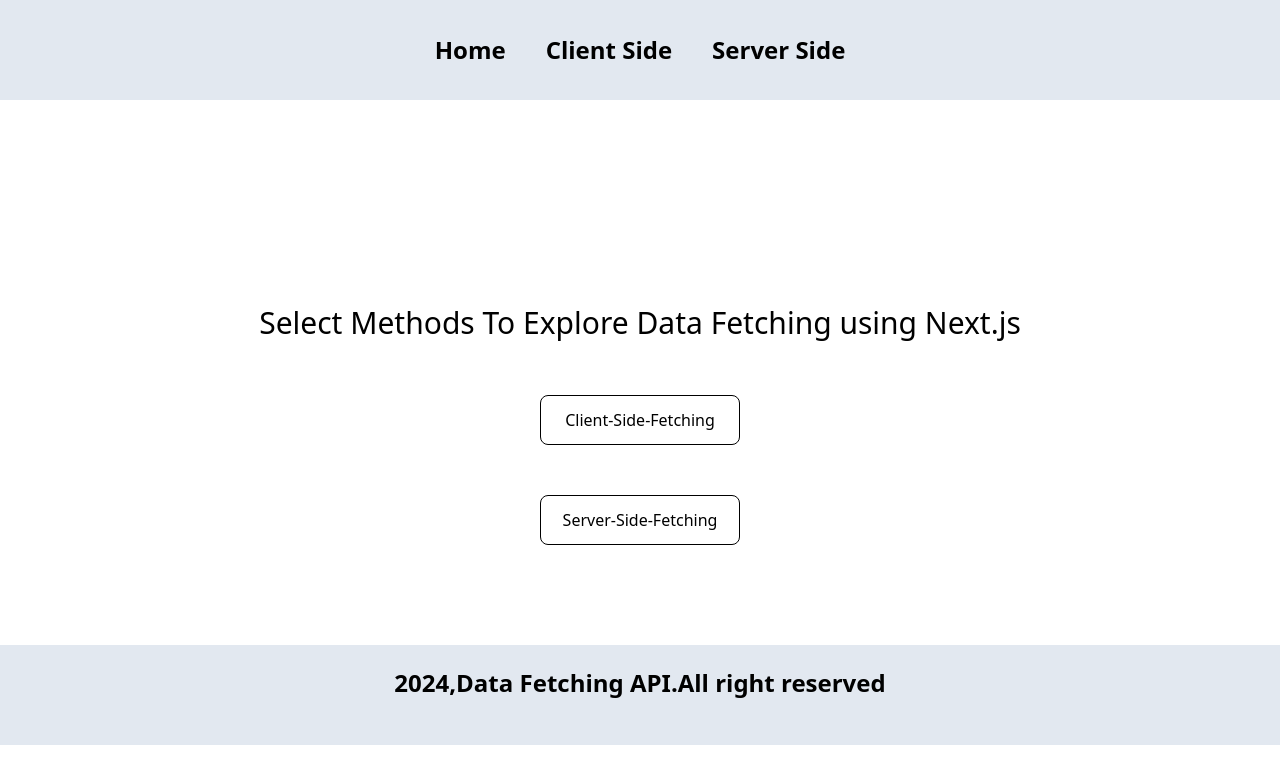
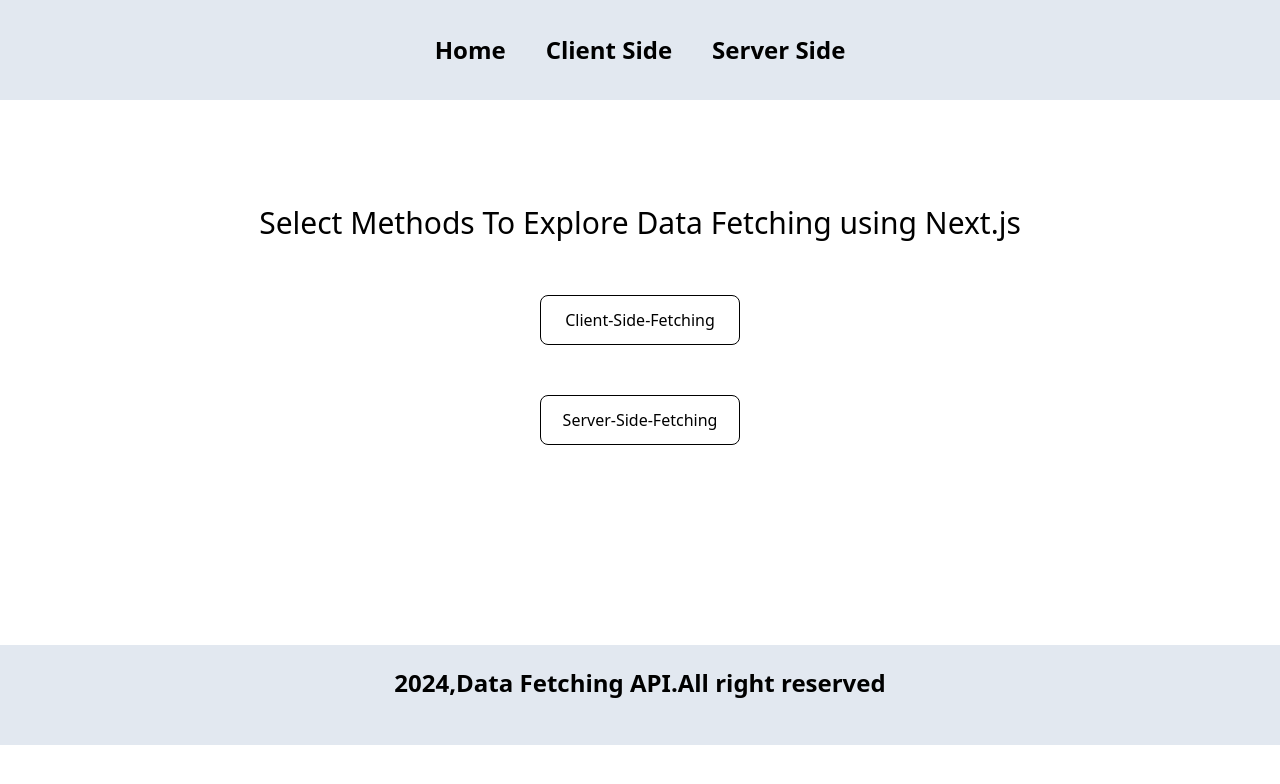
Before and after one commit to sadiaism/assignment7, a Next.js app: page / in a window 1280 px wide. Shown: the top 784 px of the page. Built offline with nearby package versions, Linux system fonts and the light colour scheme.

Commit message:
assignment no.7

```diff
--- a/app/components/Footer.tsx
+++ b/app/components/Footer.tsx
@@ -2,7 +2,7 @@
 
 const Footer = () => {
   return (
-    <div className='bg-slate-200 h-[100px] mt-[100px]'>
+    <div className='bg-slate-200 h-[100px] mt-[200px]'>
         <div className='flex justify-center items-center pt-[20px] text-[24px] font-semibold'>
             <h1 className='text-center'>2024,Data Fetching API.All right reserved</h1>
 
--- a/app/page.tsx
+++ b/app/page.tsx
@@ -4,11 +4,11 @@
 
 export default function Home() {
   return (
-    <div className="flex flex-col">
 
 
 
-      <div className="flex flex-col justify-center items-center gap-[50px] mt-[200px]">
+
+      <div className="flex flex-col justify-center items-center gap-[50px] mt-[100px]">
 
         <h1 className="text-[30px] text-center">Select Methods To Explore Data Fetching using Next.js</h1>
         <Link href="/client-side-fetching"><button className=" w-[200px] h-[50px] border-[1px] border-[#000000] rounded-lg hover:bg-slate-200">Client-Side-Fetching</button></Link>
@@ -24,6 +24,6 @@
 
 
 
-    </div>
+
       );
 }
```
